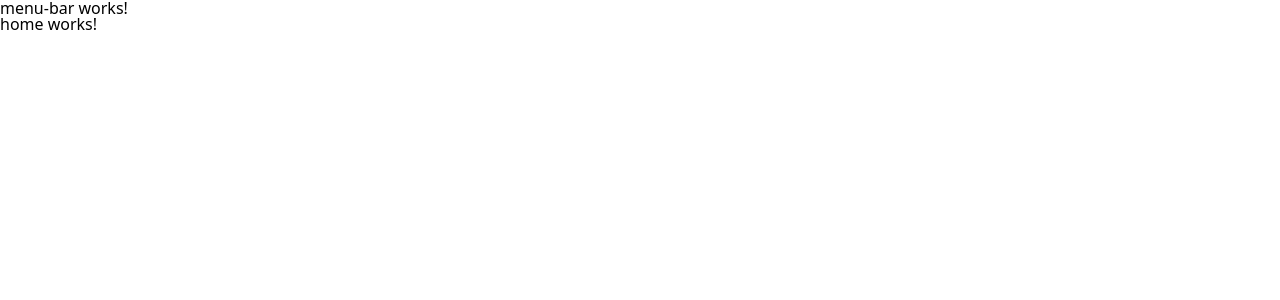
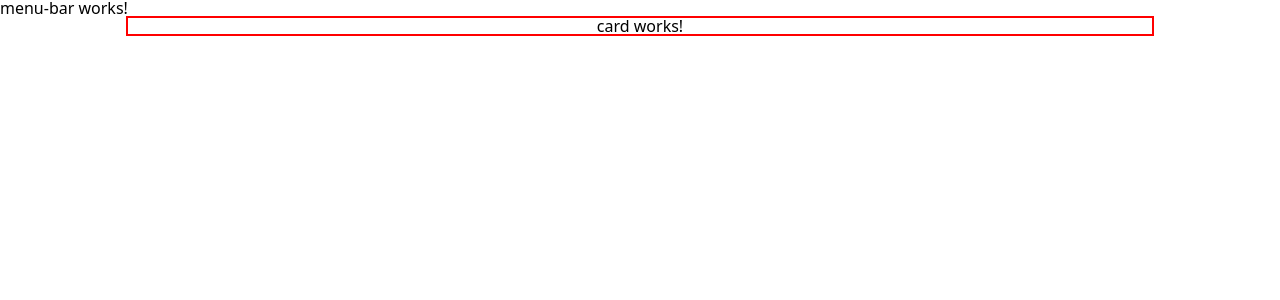
Before and after one commit to AntonioSsantana/Angular-psn-bootcamp-santander, an Angular app: page / in a window 1280 px wide. Shown: the top 300 px of the page. Built offline with nearby package versions, Linux system fonts and the light colour scheme.

Commit message:
style: adiciona estruturação inicial da página home

```diff
--- a/src/app/pages/home/home.component.css
+++ b/src/app/pages/home/home.component.css
@@ -0,0 +1,10 @@
+.container__home {
+  display: flex;
+  justify-content: center;
+  align-items: baseline;
+  flex-wrap: wrap;
+
+  width: 80%;
+  margin: auto;
+  border: 2px solid red;
+}
--- a/src/app/pages/home/home.component.html
+++ b/src/app/pages/home/home.component.html
@@ -1 +1,3 @@
-<p>home works!</p>
+<main class="container__home">
+  <app-card></app-card>
+</main>
```
